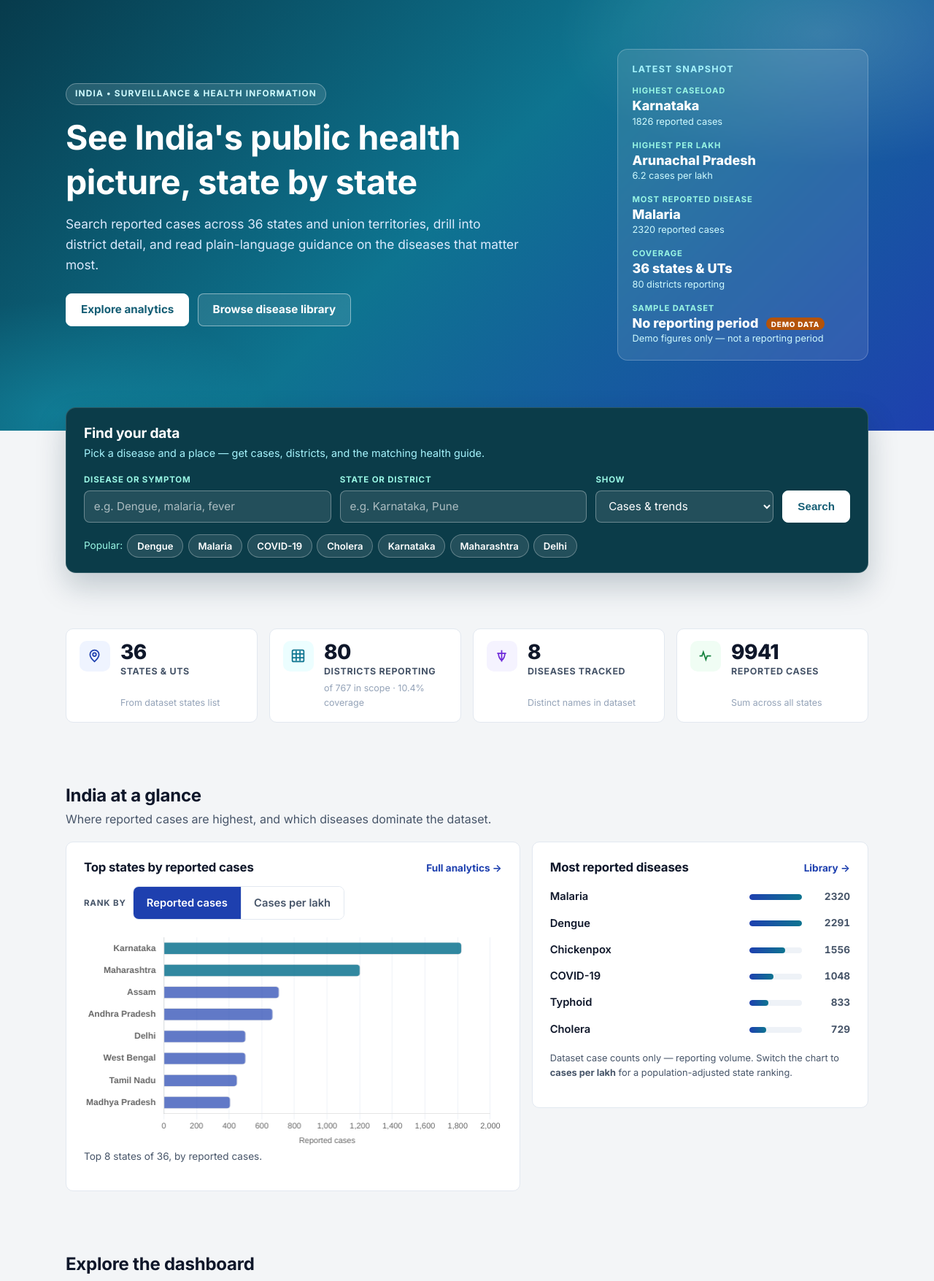
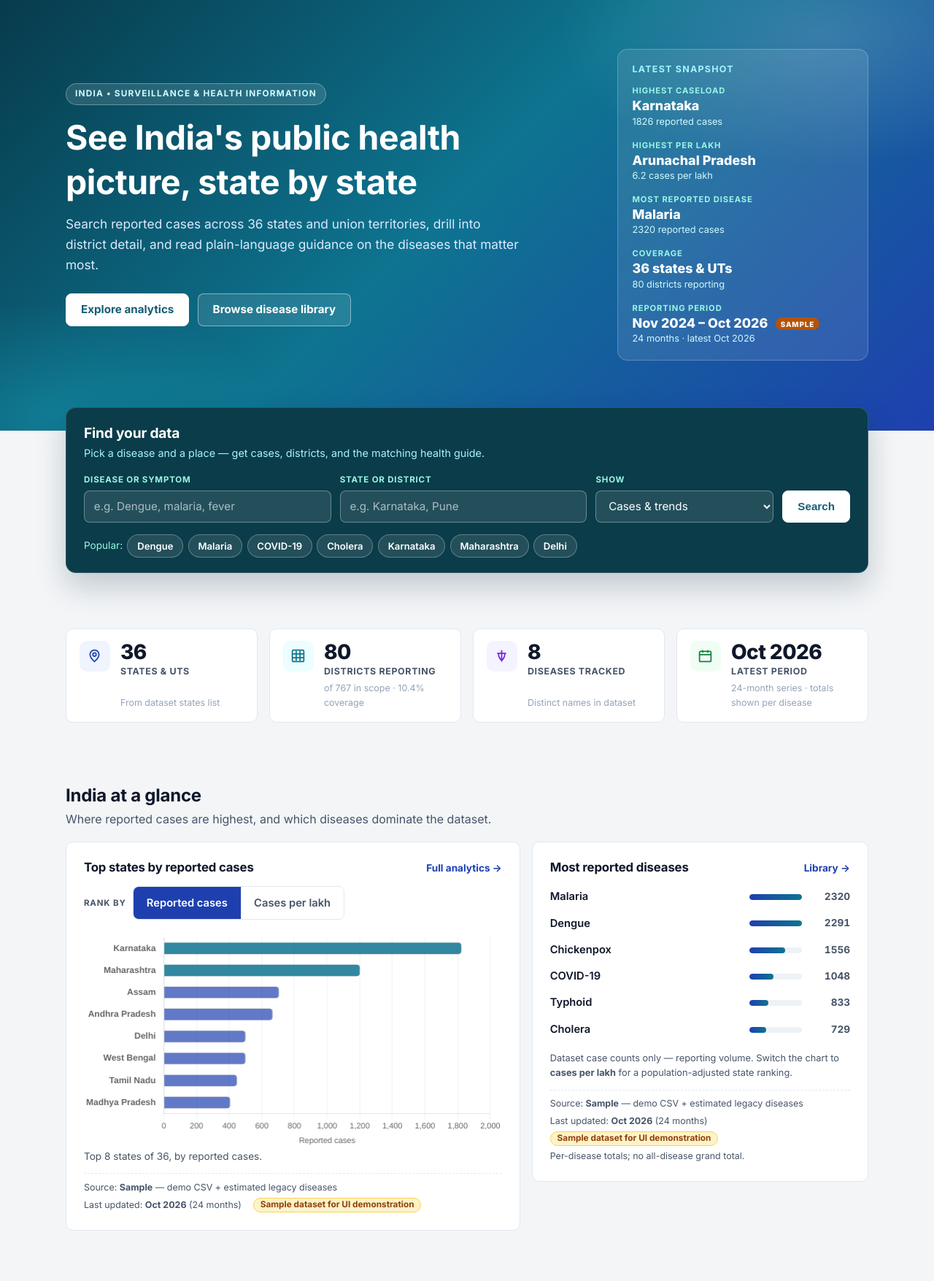
Before and after one commit to azharrajgoli786-spec/public_health_dashboard, a Flask app: page / in a window 1280 px wide. Shown: the part 103-1858 px from the top of the page at 73% size. Run offline with Flask 3, Linux system fonts and the light colour scheme.

Commit message:
Remove all-disease grand total from home/states/about; show period and per-disease totals

```diff
--- a/templates/index.html
+++ b/templates/index.html
@@ -4,6 +4,7 @@
 {% block head %}<script src="https://cdn.jsdelivr.net/npm/chart.js@4/dist/chart.umd.min.js"></script>{% endblock %}
 {% block main_class %}home-main{% endblock %}
 {% block content %}
+{% from "_provenance.html" import provenance with context %}
 
 <!-- ============ HERO ============ -->
 <section class="hero" aria-labelledby="pageTitle">
@@ -43,12 +44,11 @@
                     <span class="snap-note">{{ stats.total_districts }} districts reporting</span>
                 </li>
                 <li>
-                    <span class="snap-label">{% if site.is_demo %}Sample dataset{% else %}Reporting period{% endif %}</span>
-                    <span class="snap-value">
-                        {% if site.is_demo %}No reporting period{% else %}{{ site.data_period_display }}{% endif %}
-                        {% if site.is_demo %}<span class="demo-tag demo-tag-sm">Demo data</span>{% endif %}
+                    <span class="snap-label">Reporting period</span>
+                    <span class="snap-value">{{ site.data_period_display }}
+                        {% if site.is_demo %}<span class="demo-tag demo-tag-sm">Sample</span>{% endif %}
                     </span>
-                    <span class="snap-note">{% if site.is_demo %}Demo figures only &mdash; not a reporting period{% else %}{{ stats.source_label }} dataset{% endif %}</span>
+                    <span class="snap-note">{{ site.period_count }} months &middot; latest {{ site.latest_period_display or site.data_period_display }}</span>
                 </li>
             </ul>
         </aside>
@@ -137,12 +137,12 @@
         </article>
         <article class="stat">
             <span class="stat-icon green" aria-hidden="true">
-                <svg viewBox="0 0 24 24" fill="none" stroke="currentColor" stroke-width="2"><path d="M3 12h4l2-6 4 12 2-6h6"/></svg>
+                <svg viewBox="0 0 24 24" fill="none" stroke="currentColor" stroke-width="2"><rect x="3" y="5" width="18" height="16" rx="2"/><path d="M8 3v4M16 3v4M3 10h18"/></svg>
             </span>
             <div class="stat-body">
-                <div class="stat-value">{{ stats.total_cases }}</div>
-                <div class="stat-label">Reported cases</div>
-                <p class="stat-note">Sum across all states</p>
+                <div class="stat-value">{{ site.latest_period_display or '—' }}</div>
+                <div class="stat-label">Latest period</div>
+                <p class="stat-note">{{ site.period_count }}-month series &middot; totals shown per disease</p>
             </div>
         </article>
     </div>
@@ -172,6 +172,7 @@
             </div>
             <p class="legend-note" id="glanceNote">Top {{ home_data.chart_states|length }} states of {{ stats.total_states }}, by reported cases.</p>
             <noscript><p class="muted">The chart needs JavaScript. The full ranked list is on the <a href="/analytics">analytics page</a>.</p></noscript>
+            {{ provenance() }}
         </div>
         <div class="card glance-list">
             <div class="glance-head">
@@ -190,6 +191,7 @@
                 {% endfor %}
             </ul>
             <p class="muted small-note">Dataset case counts only &mdash; reporting volume. Switch the chart to <strong>cases per lakh</strong> for a population-adjusted state ranking.</p>
+            {{ provenance('Per-disease totals; no all-disease grand total.') }}
         </div>
     </div>
 </section>
@@ -234,8 +236,8 @@
         <div class="fresh-item">
             <span class="dot" aria-hidden="true"></span>
             <div>
-                <strong>{% if site.is_demo %}Sample dataset &mdash; no reporting period{% else %}Surveillance data: {{ site.data_period_display }}{% endif %}</strong>
-                <span>Source: {{ stats.source_label }} &mdash; {{ stats.source_detail }}{% if site.is_demo %} (demo figures, not a reporting period){% endif %}</span>
+                <strong>{% if site.is_demo %}Sample dataset{% else %}Surveillance data{% endif %}: {{ site.data_period_display }}</strong>
+                <span>Source: {{ stats.source_label }} &mdash; {{ stats.source_detail }} &middot; latest {{ site.latest_period_display or site.data_period_display }}</span>
             </div>
         </div>
         <div class="fresh-item">
```
Also changed, not shown: templates/about.html (+5 -5 lines), templates/states.html (+26 -25 lines).
